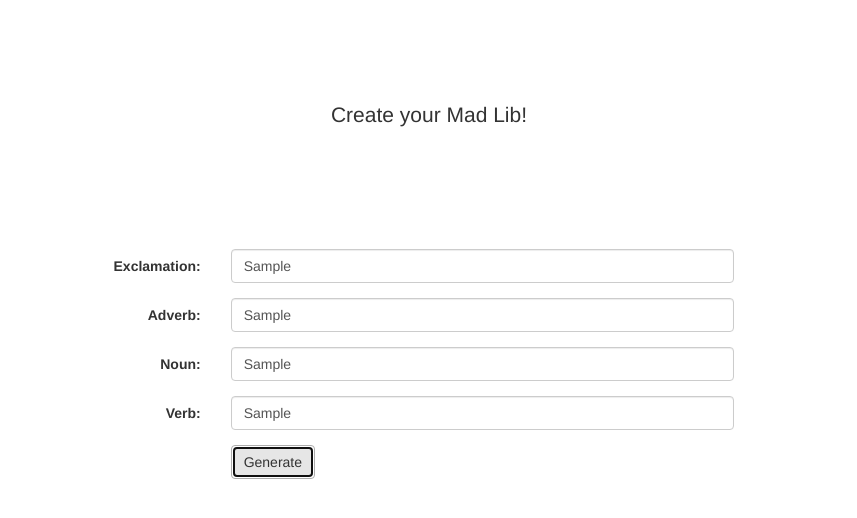
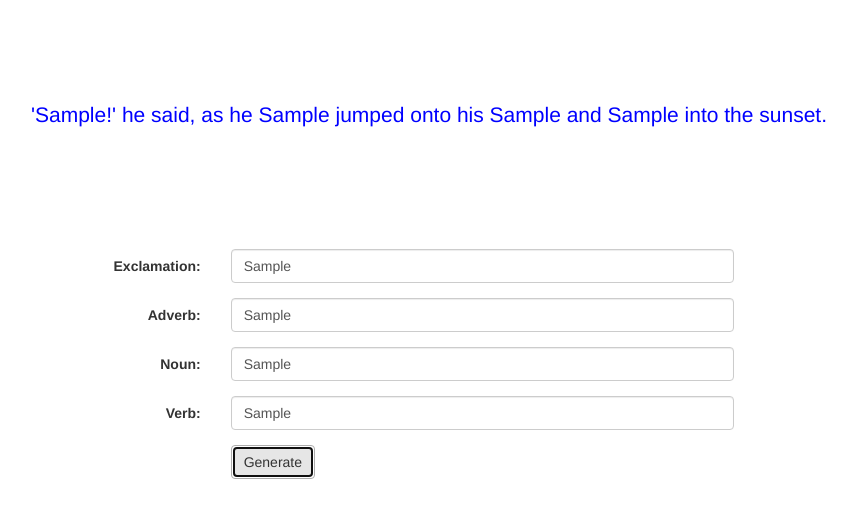
Before and after one commit to johnallswell/MadLibs, a plain HTML site: page index.html in a window 1280 px wide. Both pictures are taken after typing "Sample", "Sample", "Sample", "Sample" into the empty fields and a click on the button "Generate". Shown: the whole page, without its empty margins (211-1068 px from the left). Drawn offline with nearby package versions, Linux system fonts and the light colour scheme.

Commit message:
Add print out result using replaceWith()

```diff
--- a/css/style.css
+++ b/css/style.css
@@ -5,3 +5,6 @@
 .centered {
         text-align: center;
     }
+#result{
+	color: #0000ff;
+}
--- a/js/script.js
+++ b/js/script.js
@@ -1,9 +1,15 @@
 $(document).ready(function(){
   $("#submit-btn").click(function(){
+    var exclamation = $("#exclamation").val();
+    var adverb = $("#adverb").val();
+    var noun = $("#noun").val();
+    var verb = $("#verb").val();
 
-    console.log("Hello, World!!");
+
+    var mad_lib = "'" + exclamation + "!' he said, as he " + adverb + " jumped onto his " + noun + " and " + verb + " into the sunset.";
+    $("#mad_lib").hide();
+    $("#mad_lib").replaceWith('<p class="lead top-margin centered" id="result">' + mad_lib + '</p>').fadeIn("slow");
+
 
   });
-
-
 });
```
